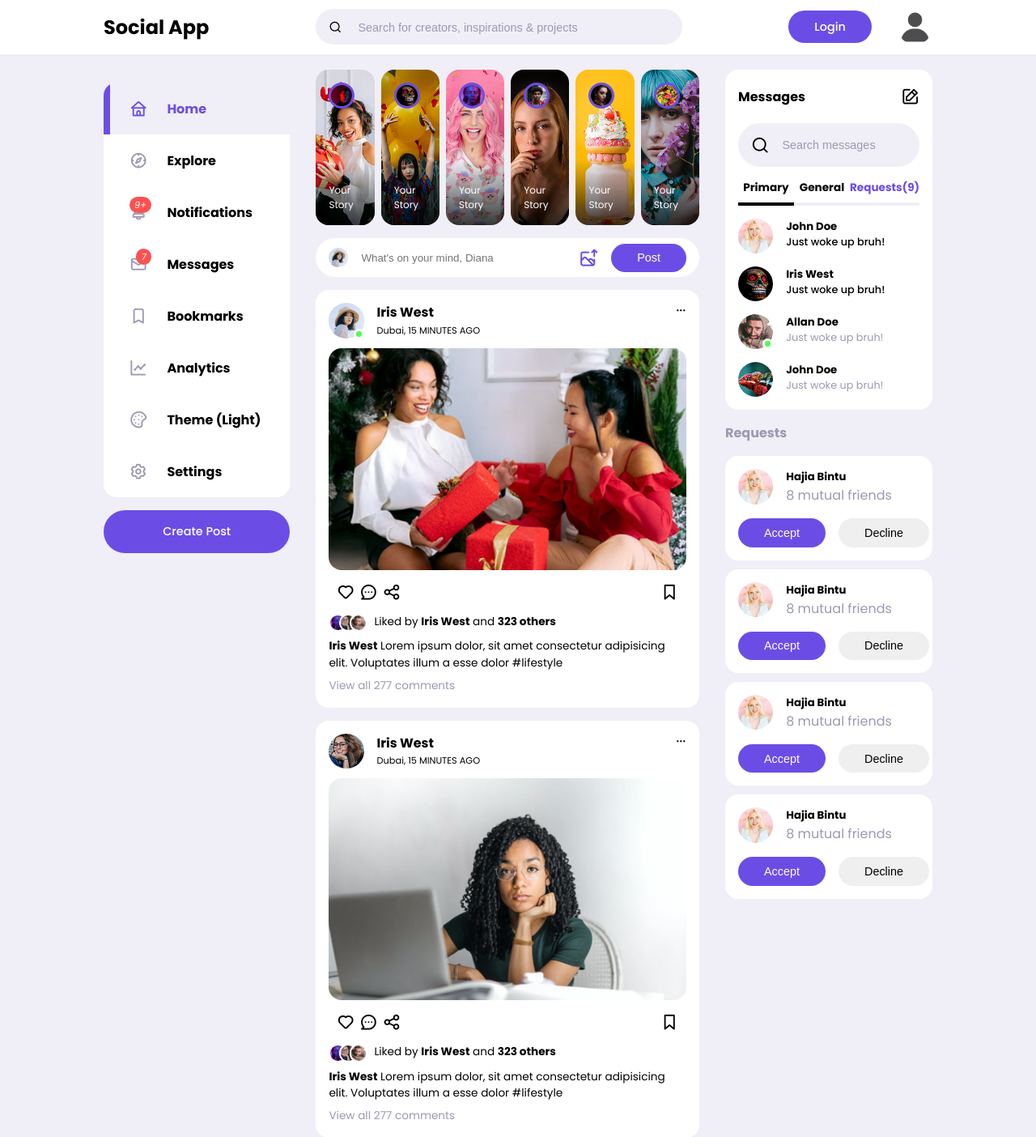
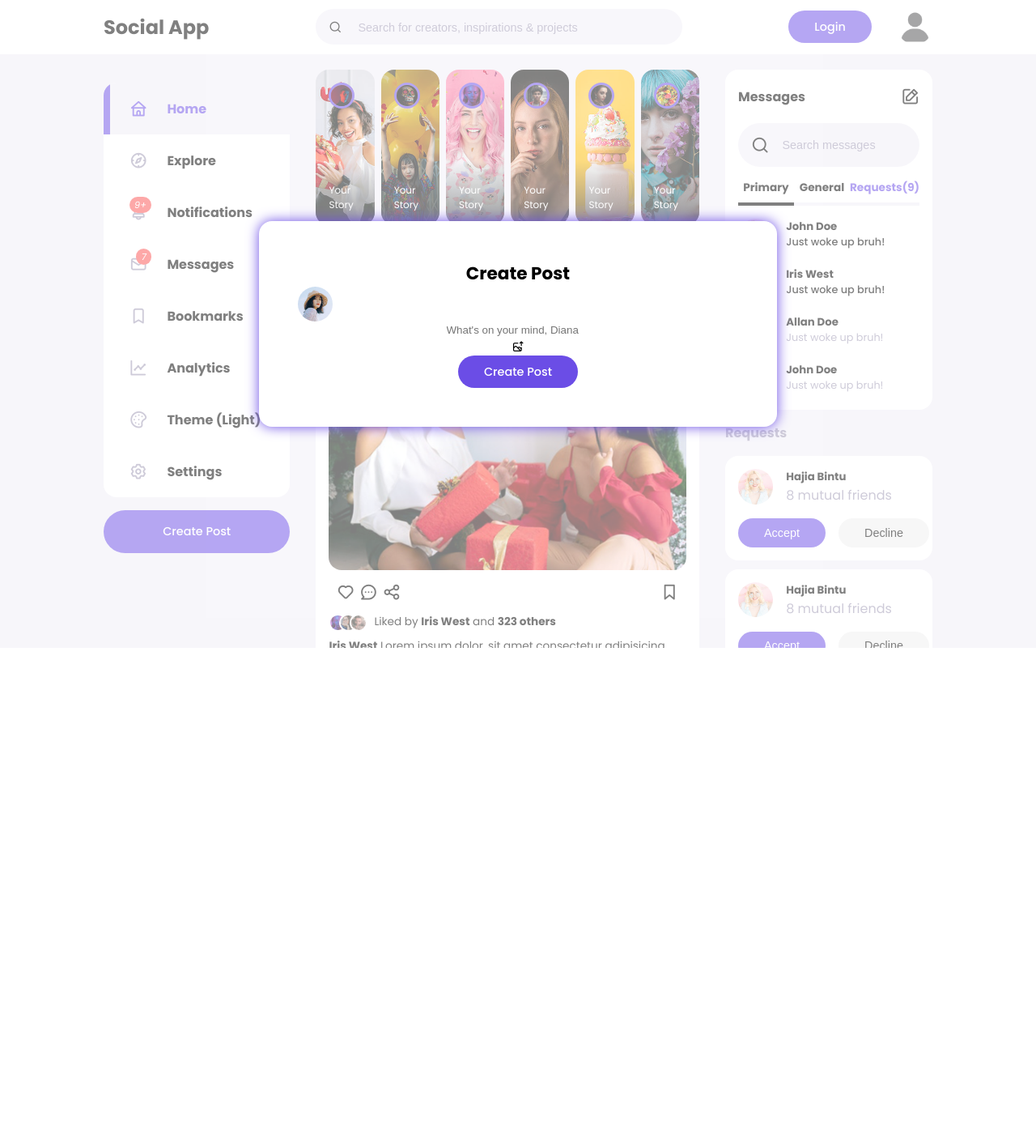
Before and after one commit to JimOdera/social_app, a PHP site: page / in a window 1280 px wide. Shown: the top 1404 px of the page at 81% size. After the commit the page ends 800 px from the top, so only its background shows below. Run offline with PHP 8.4, Linux system fonts and the light colour scheme.

Commit message:
add a style to post moadl and the card

```diff
--- a/assets/css/style.css
+++ b/assets/css/style.css
@@ -632,6 +632,33 @@ main .container .right {
     }
 }
 
+/* ====================================== POST MODAL ====================================== */
+/* ====================================== POST MODAL ====================================== */
+/* ====================================== POST MODAL ====================================== */
+/* ====================================== POST MODAL ====================================== */
+.post-modal {
+    background: rgba(255, 255, 255, 0.5);
+    width: 100vw;
+    height: 100vh;
+    position: fixed;
+    top: 0;
+    left: 0;
+    z-index: 100;
+    text-align: center;
+    display: grid;
+    place-items: center;
+    font-size: 0.9rem;
+    /* display: none; */
+}
+
+.post-modal .card {
+    background: var(--color-white);
+    padding: 3rem;
+    border-radius: var(--card-border-radius);
+    width: 50%;
+    box-shadow: 0 0 1rem var(--color-primary);
+}
+
 /* ====================================== MEDIA QUERIES FOR SMALL TABLETS AND MOBILE PHONES ====================================== */
 /* ====================================== MEDIA QUERIES FOR SMALL TABLETS AND MOBILE PHONES ====================================== */
 @media screen and (max-width: 992px) {
--- a/index.php
+++ b/index.php
@@ -612,7 +612,6 @@
      <div class="post-modal">
         <div class="card">
             <h2>Create Post</h2>
-        </div>
 
             <form action="" class="create-post">
                 <div class="profile-photo">
@@ -628,6 +627,7 @@
             <!-- ============================================== -->
             <label for="create-post" class="btn btn-primary">Create Post</label>
         </div>
+     </div>
     <!-- ================================================================================================= -->
 
     <script src="assets/js/script.js"></script>
```
Lines whose indentation alone changed are shown as unchanged.
